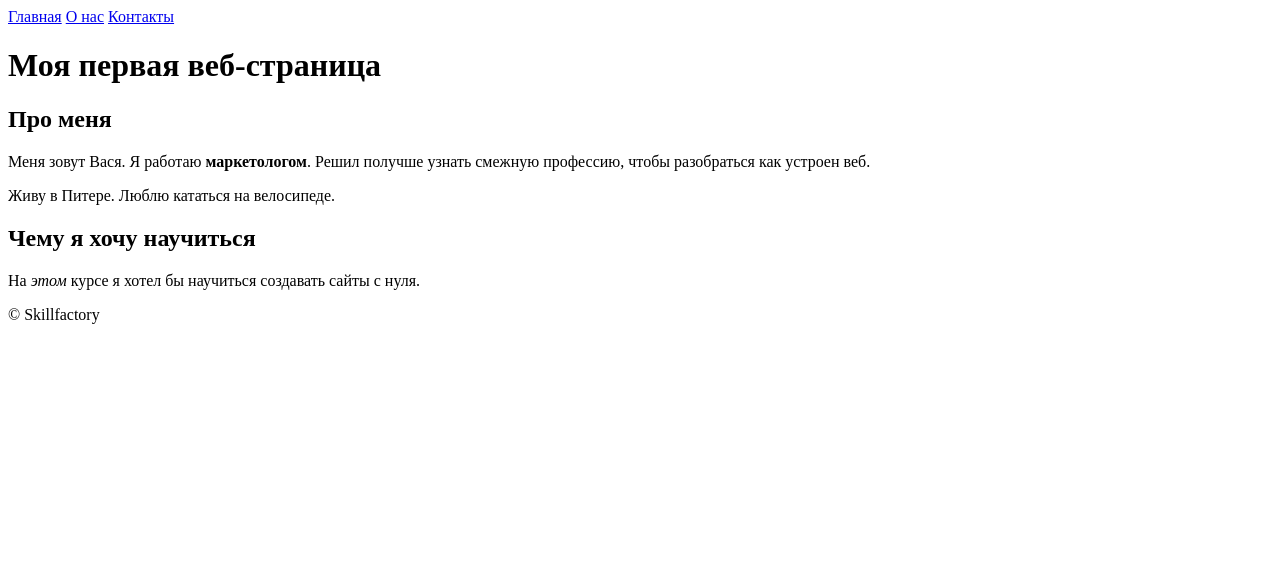
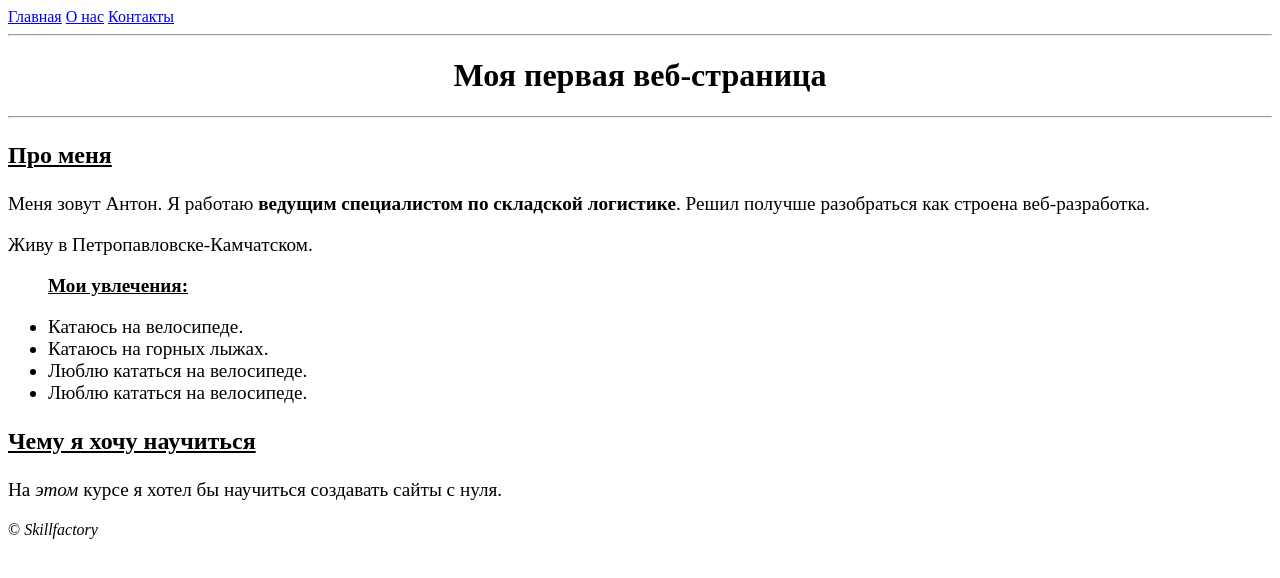
Before and after one commit to Batusai41/HW-Module-4-Bashirov-AD, a plain HTML site: page index.html in a window 1280 px wide. Drawn offline with Linux system fonts and the light colour scheme.

Commit message:
index information

```diff
--- a/index.html
+++ b/index.html
@@ -1,11 +1,9 @@
 <!DOCTYPE html>
 <html>
-
 <head>
     <meta charset="utf-8">
     <title>Моя первая веб-страница</title>
 </head>
-
 <body>
     <header>
         <a href="index.html">Главная</a>
@@ -13,17 +11,35 @@
         <a href="contacts.html">Контакты</a>
     </header>
     <main>
-        <h1>Моя первая веб-страница</h1>
-        <h2>Про меня</h2>
-        <p>Меня зовут Вася. Я работаю <strong>маркетологом</strong>. Решил получше узнать смежную профессию, чтобы
-            разобраться как устроен веб.</p>
-        <p>Живу в Питере. Люблю кататься на велосипеде.</p>
-        <h2>Чему я хочу научиться</h2>
-        <p>На <em>этом</em> курсе я хотел бы научиться создавать сайты с нуля.</p>
+        <hr>
+        <h1>
+            <center>Моя первая веб-страница</center>
+        </h1>
+        <hr>
+        <h2>
+            <p><u>Про меня</u></p>
+        </h2>
+        <big>
+            <p>Меня зовут Антон. Я работаю <strong>ведущим специалистом по складской логистике</strong>. Решил получше
+                разобраться как строена веб-разработка.</p>
+            <p>Живу в Петропавловске-Камчатском.</p>
+            <ul>
+                <p><b><u>Мои увлечения:</u></b></p>
+                <li>Катаюсь на велосипеде.</li>
+                <li>Катаюсь на горных лыжах.</li>
+                <li>Люблю кататься на велосипеде.</li>
+                <li>Люблю кататься на велосипеде.</li>
+            </ul>
+        </big>
+        <h2>
+            <p><u>Чему я хочу научиться</u></p>
+        </h2>
+        <big>
+            <p>На <em>этом</em> курсе я хотел бы научиться создавать сайты с нуля.</p>
+        </big>
     </main>
     <footer>
-        <span>&copy;&nbsp;Skillfactory</span>
+        <span>&copy;&nbsp;<em>Skillfactory</em></span>
     </footer>
 </body>
-
 </html>
```
